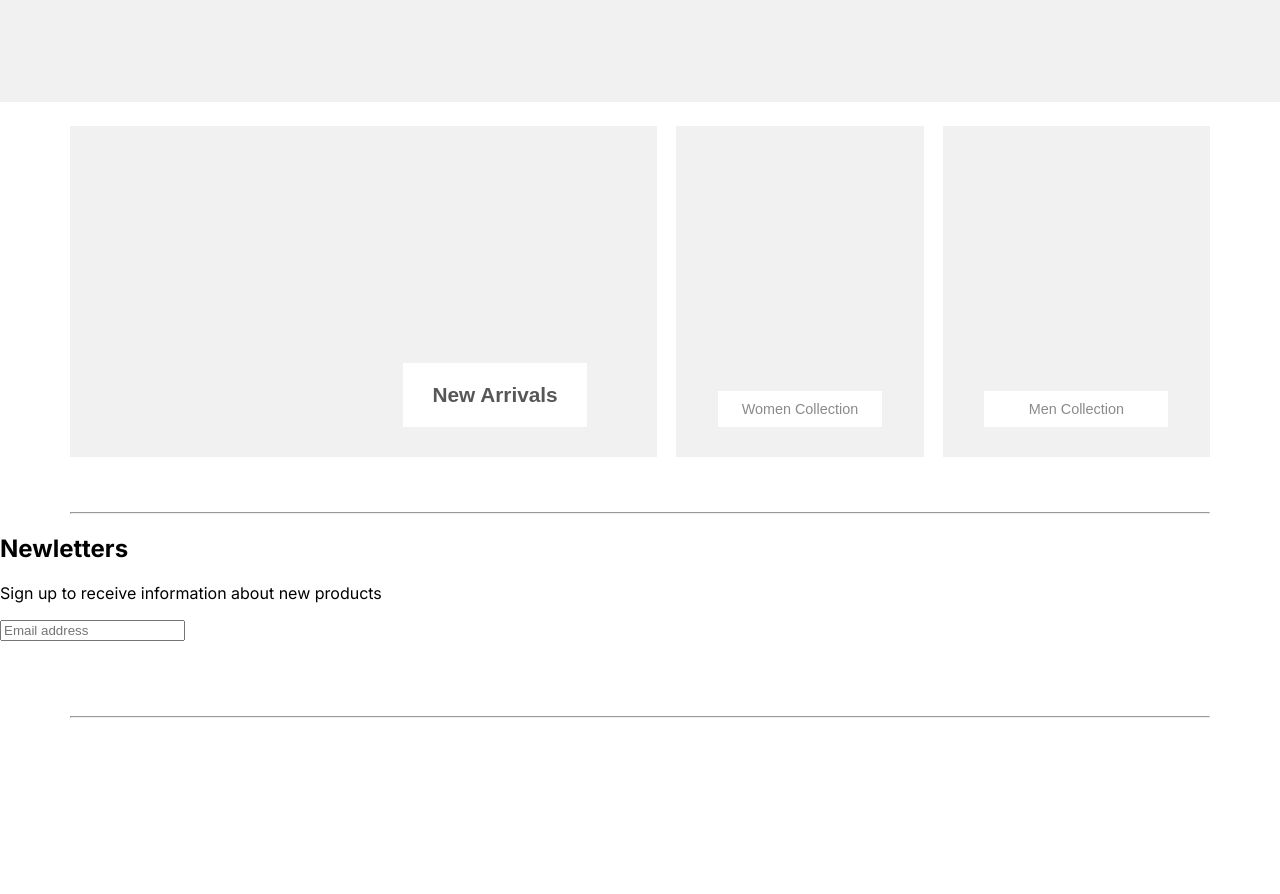
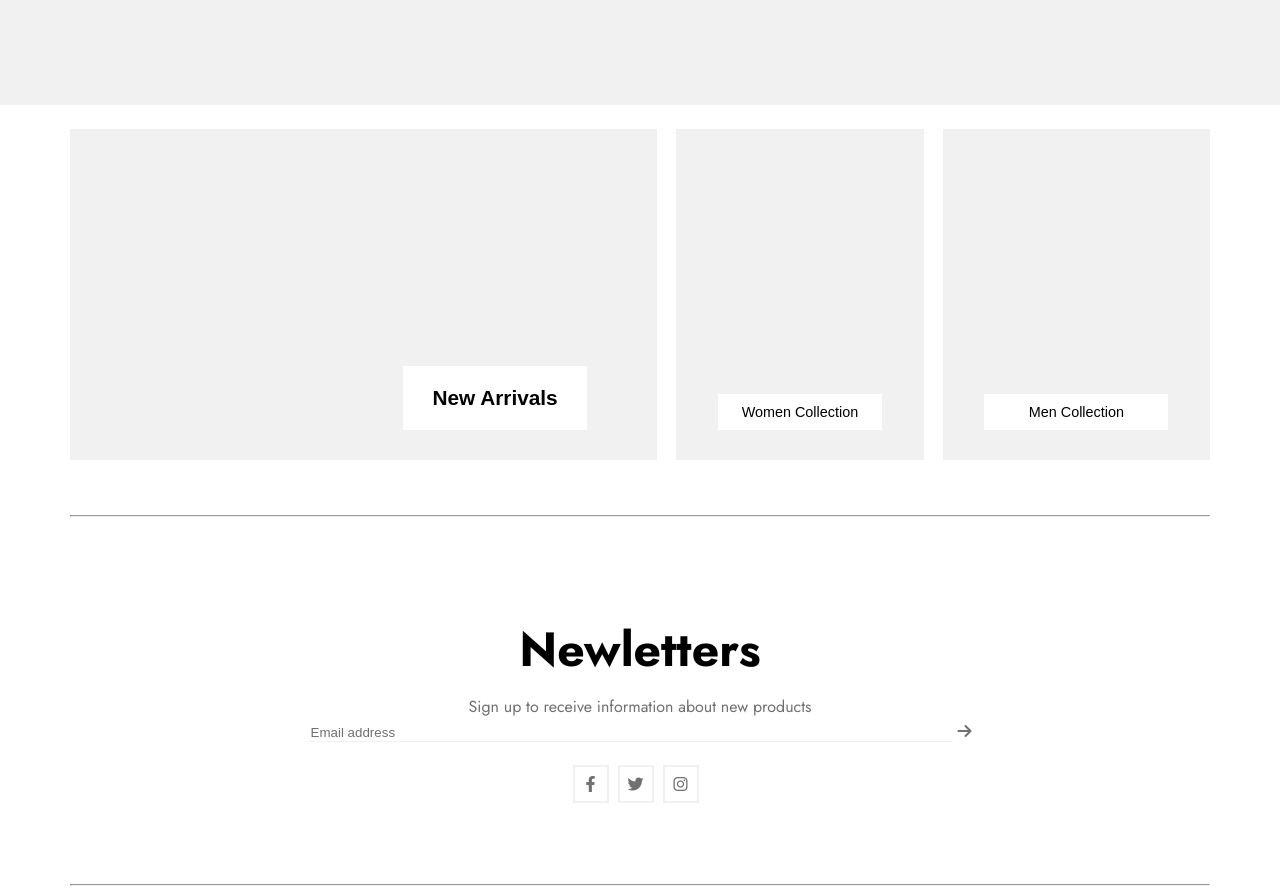
Before and after one commit to franklynokenwa/minimalist-homepage, a plain HTML site: page index.html in a window 1280 px wide. Shown: the part 740-1634 px from the top of the page. Before the commit the page ends 1466 px from the top, so only its background shows below. Drawn offline with Linux system fonts and the light colour scheme.

Commit message:
implemented  the newsletter section and completed the entire home page

```diff
--- a/index.html
+++ b/index.html
@@ -7,11 +7,17 @@
     <link rel="stylesheet" href="style.css" />
     <link rel="preconnect" href="https://fonts.googleapis.com" />
     <link rel="preconnect" href="https://fonts.gstatic.com" crossorigin />
+    <link rel="preconnect" href="https://fonts.googleapis.com" />
+    <link rel="preconnect" href="https://fonts.gstatic.com" crossorigin />
     <link
-      href="https://fonts.googleapis.com/css2?family=Inter:wght@300;400;700&display=swap"
+      href="https://fonts.googleapis.com/css2?family=Jost:wght@200;400;700&display=swap"
       rel="stylesheet"
     />
-    <title>Minamalistic Home Page</title>
+    <link
+      rel="stylesheet"
+      href="https://cdnjs.cloudflare.com/ajax/libs/font-awesome/6.4.0/css/all.min.css"
+    />
+    <title>Minamalist Home Page</title>
   </head>
   <body>
     <header>
@@ -50,18 +56,29 @@
       </div>
     </section>
     <section class="newletters">
-        <hr class="newletters__line1" />
-        <div class="newletters__details">
-          <h2>Newletters</h2>
-          <p>Sign up to receive information about new products</p>
-          <input type="text" placeholder="Email address" />
+      <hr class="newletters__line1" />
+      <div class="newletters__details">
+        <h2 class="newletters__heading">Newletters</h2>
+        <p>Sign up to receive information about new products</p>
+        <div class="newletters__inputContainer">
+          <input
+            type="email"
+            placeholder="Email address"
+            class="newletters__input"
+          />
+          <i
+            class="fa-solid fa-arrow-right newletters__inputContainer--arrow"
+          ></i>
         </div>
-        <div>
-          <img src="" alt="" />
-          <img src="" alt="" />
-          <img src="" alt="" />
-        </div>
-        <hr class="newletters__line1" />
-      </section>
+      </div>
+      <div class="newletters__mediaIcons">
+        <i class="fa-brands fa-facebook-f newletters__mediaIcons--facebook"></i>
+        <i
+          class="fa-brands fa-twitter twitter newletters__mediaIcons--twitter"
+        ></i>
+        <i class="fa-brands fa-instagram newletters__mediaIcons--instagram"></i>
+      </div>
+      <hr class="newletters__line2" />
+    </section>
   </body>
 </html>
--- a/style.css
+++ b/style.css
@@ -1,7 +1,7 @@
 body {
   margin: 0;
   padding: 0;
-  font-family: "Inter", sans-serif;
+  font-family: 'Jost', sans-serif;
   overflow-x: hidden;
 }
 header {
@@ -20,6 +20,7 @@ header {
   justify-content: center;
   position: relative;
   bottom: -45px;
+  color: #2c2c2c;;
 }
 /* .header--position{
     position: relative;
@@ -39,7 +40,7 @@ header {
 }
 .header__menu a {
   text-decoration: none;
-  color: black;
+  color: #2c2c2c;
 }
 .hero {
   background-color: #f1f1f1;
@@ -59,7 +60,7 @@ header {
 }
 .hero__text--paragraph {
   text-align: center;
-  color: #909090;
+  color: #707070;
   margin-bottom: 39px;
 }
 
@@ -68,8 +69,10 @@ header {
   width: 120px;
   padding-top: 13px;
   padding-bottom: 13px;
-  color: #616161;
-  border: 2px solid #616161;
+  color: #707070;
+  border: 2px solid #707070;
+  cursor: pointer;
+
 }
 .collection {
   display: flex;
@@ -78,6 +81,7 @@ header {
   padding-left: 70px;
   padding-right: 70px;
   column-gap: 1.2rem;
+  color: #2c2c2c;
 }
 .collection__1 {
   height: 331px;
@@ -116,31 +120,112 @@ header {
   font-weight: 600;
   background-color: #ffffff;
   border: none;
-  color: #575757;
+  cursor: pointer;
+
 }
 .collection__2 button {
     width: 164px;
     margin-bottom: 30px;
     padding: 10px;
     font-size: 0.9rem;
-    font-weight: 400;
     background-color: #ffffff;
     border: none;
-    color: #8a8a8a;
+    cursor: pointer;
+
   }
   .collection__3 button {
     width: 184px;
     margin-bottom: 30px;
     font-size: 0.9rem;
     padding: 10px;
-    font-weight: 400;
     background-color: #ffffff;
-    color: #8a8a8a;
     border: none;
+    cursor: pointer;
+
   }
   .newletters__line1{
     margin-top: 55px;
     margin-left: 70px;
     margin-right: 70px;
-    color: #f1f1f1;
+    color: #707070;
   }
+  .newletters__line2{
+    margin-left: 70px;
+    margin-right: 70px;
+    color: #707070;
+  }
+  .newletters__details{
+    display: flex;
+    justify-content: center;
+    align-items: center;
+    flex-direction: column;
+    padding-top: 84px;
+    line-height: 1px;
+  }
+  .newletters__heading{
+    font-size: 3rem;
+  }
+  .newletters__details p{
+    color: #707070;
+  }
+  .newletters__input{
+    width: 40rem;
+    border: none;
+    border-bottom: 1px solid #f1f1f1;
+    outline: none;
+  }
+  .newletters__input::placeholder{
+    color: #707070;
+  }
+  .newletters__inputContainer--arrow{
+    color:#707070;
+    cursor: pointer;
+  }
+
+  .newletters__mediaIcons{
+    display: flex;
+    justify-content: center;
+    margin-top: 23px;
+    margin-bottom: 81px;
+  }
+  .newletters__mediaIcons i{
+    width: 2rem;
+    border: 2px solid #f1f1f1;
+    color: #707070;
+    height: 34px;
+    display: flex;
+    justify-content: center;
+    align-items: center;
+    margin-right: 9px;
+    cursor: pointer;
+
+
+  }
+  /* .newletters__mediaIcons--facebook{
+    width: 2rem;
+    border: 3px solid #f1f1f1;
+    height: 34px;
+    justify-content: center;
+    align-items: center;
+    text-align: center;
+  } */
+
+  /* .newletters__input::placeholder{
+    text-align: right;
+    color: yellow;
+      } */
+
+  /* .newletters__input::placeholder:last-child{
+    text-align: right;
+    color: green;
+  } */
+  /* .text{
+    display: flex;
+
+  } */
+  /* .input1{
+    width: 2rem;
+    border: none;
+    border-bottom: 1px solid #f1f1f1;
+    outline: none;
+  } */
```
